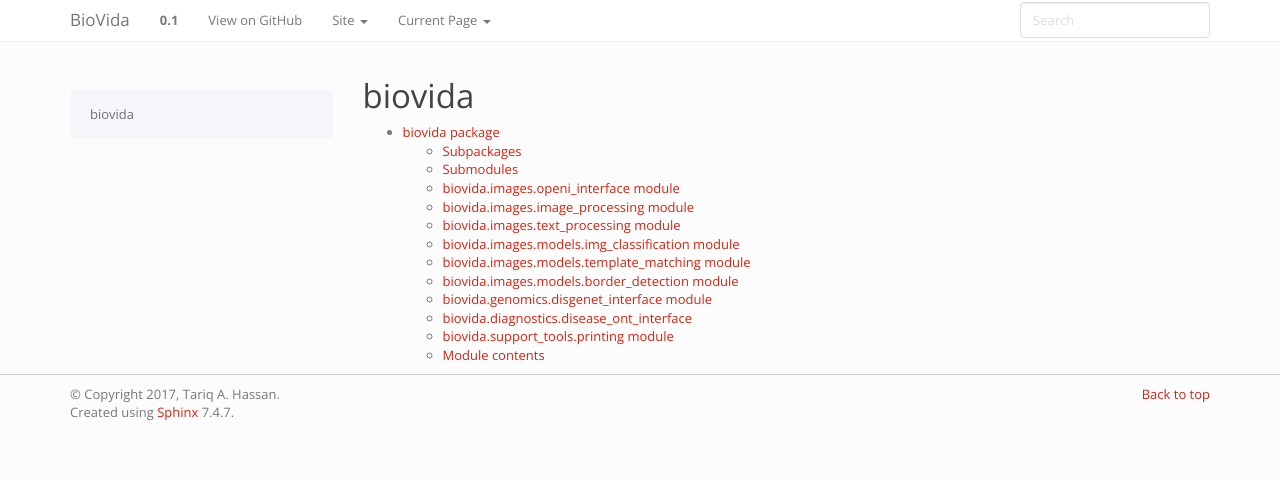
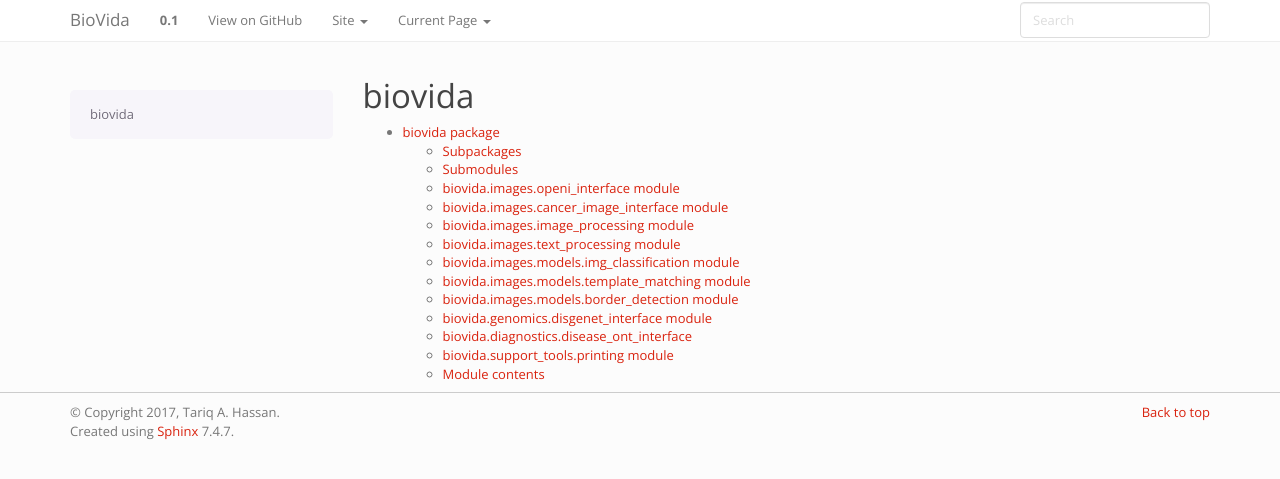
Before and after one commit to TariqAHassan/BioVida, a Sphinx documentation site: the page built from docs/source/modules.rst, in a window 1280 px wide. Shown: the top 479 px of the page. Built offline with Sphinx 7.4.7, drawn with Linux system fonts in a browser that asks for light colours.

Commit message:
Update Docs

```diff
--- a/docs/API.rst
+++ b/docs/API.rst
@@ -2,6 +2,9 @@
 ===
 
 .. automodule:: biovida.images.openi_interface
+	:members:
+
+.. automodule:: biovida.images.cancer_image_interface
 	:members:
 
 .. automodule:: biovida.images.image_processing
--- a/docs/source/biovida.rst
+++ b/docs/source/biovida.rst
@@ -14,6 +14,14 @@
 -------------------------------------
 
 .. automodule:: biovida.images.openi_interface
+    :members:
+    :undoc-members:
+    :show-inheritance:
+
+biovida.images.cancer_image_interface module
+--------------------------------------------
+
+.. automodule:: biovida.images.cancer_image_interface
     :members:
     :undoc-members:
     :show-inheritance:
```
